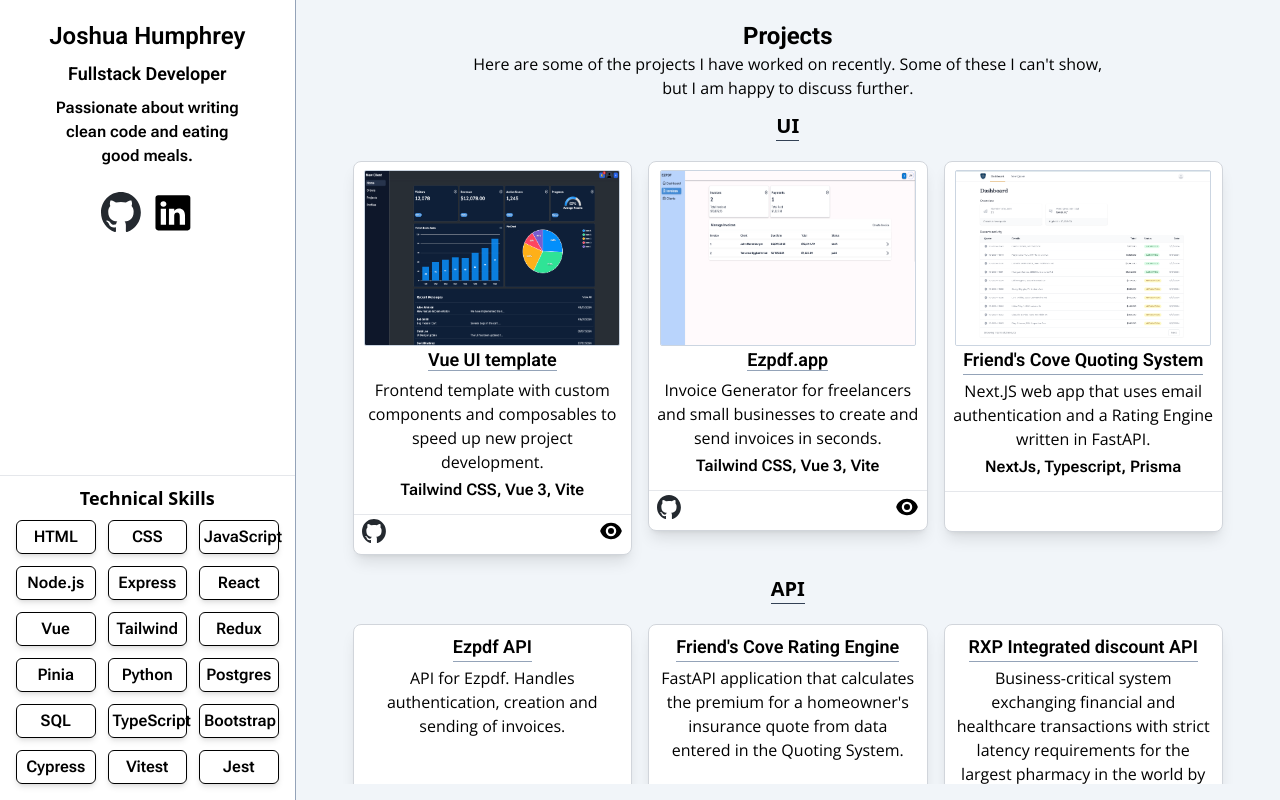
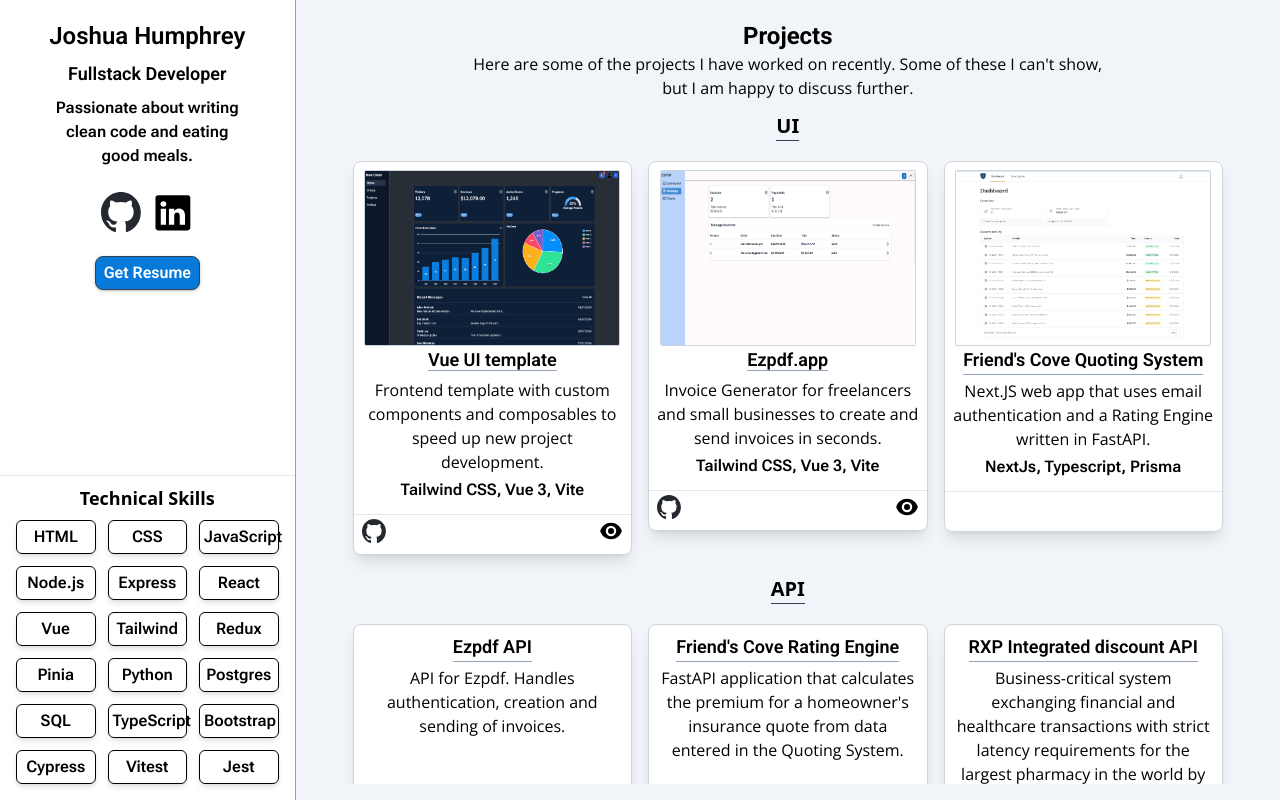
Before and after one commit to Humphreyj/portfolio2025, a Vue app: page / in a window 1280 px wide. Built offline with nearby package versions, Linux system fonts and the light colour scheme; what vue3-apexcharts would draw is missing.

Commit message:
Added button to download resume

```diff
--- a/src/components/about/AboutSection.vue
+++ b/src/components/about/AboutSection.vue
@@ -1,11 +1,25 @@
 <script setup>
 // Components
-
+import Button from '../UI/Button.vue'
 // Assets
 import github from '@/assets/github-mark.svg'
 import linkedin from '@/assets/linkedin.svg'
+import resume from '@/assets/resume.pdf'
+
 // const props = defineProps({})
 // const emit = defineEmits()
+
+const downloadResume = () => {
+    const link = document.createElement('a')
+    link.href = resume
+    link.target = '_blank'
+    link.download = 'Joshua Humphrey Resume.pdf' // Name of the file to be downloaded
+
+    // Simulate a click on the element <a>
+    document.body.appendChild(link)
+    link.click()
+    document.body.removeChild(link)
+}
 </script>
 
 <template>
@@ -15,7 +29,7 @@
         <div class="w-full gap-2 flex-col-ic-jc">
             <p class="text-2xl text-center">Joshua Humphrey</p>
             <p class="text-lg text-center">Fullstack Developer</p>
-            <p class="w-2/3 text-center font-subtext">
+            <p class="w-10/12 text-center md:w-2/3 font-subtext">
                 Passionate about writing clean code and eating good meals.
             </p>
         </div>
@@ -34,5 +48,10 @@
                 ><img :src="linkedin" alt="" class="size-8 md:size-10"
             /></a>
         </div>
+        <Button
+            @click="downloadResume"
+            button-class="hover:mt-[1px]"
+            text="Get Resume"
+        />
     </section>
 </template>
```
Also changed, not shown: 1 other file (tests, documents, lock files or other folders).
